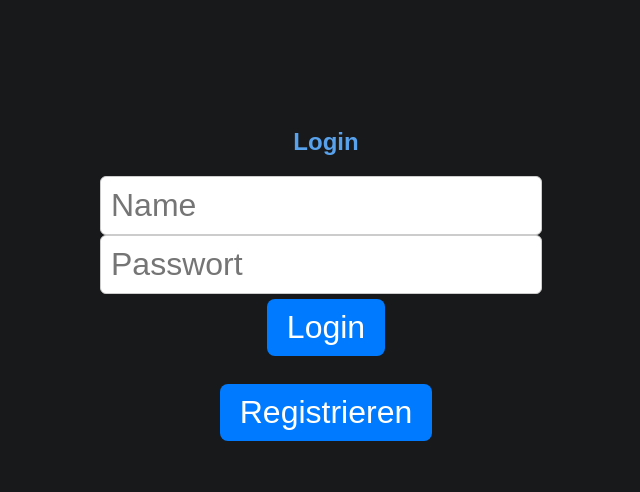
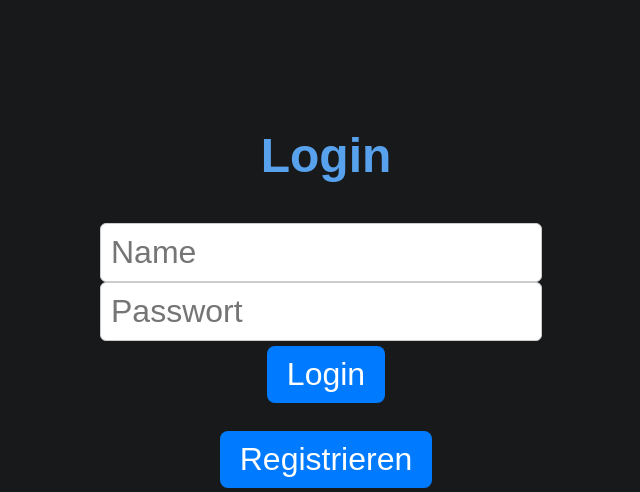
Before and after one commit to ChristianWarschburger/BierApp, a Flask app: page / in a window 1280 px wide. Shown: the top 492 px of the page, without its empty margins (314-954 px from the left). Run offline with Flask 3, Linux system fonts and the light colour scheme.

Commit message:
Update style.css

```diff
--- a/static/style.css
+++ b/static/style.css
@@ -13,6 +13,7 @@ h2 {
     text-align: center;
     margin-top: 20px;
     color: #58a2ed;
+    font-size: 48px;
 }
 
 /* Buttons */
```
